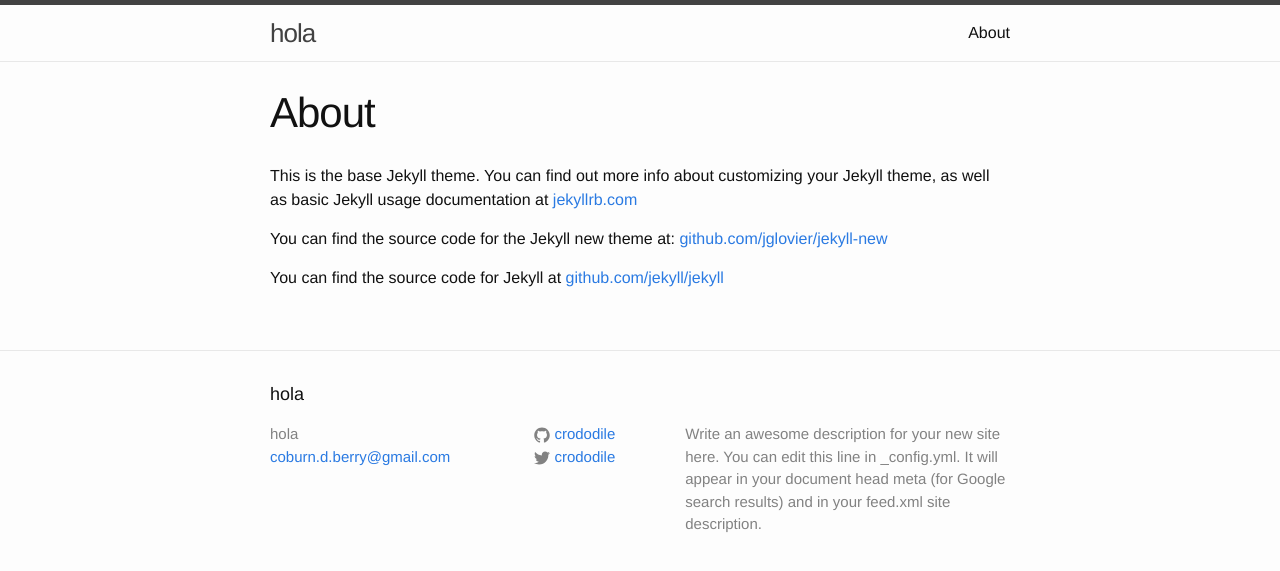
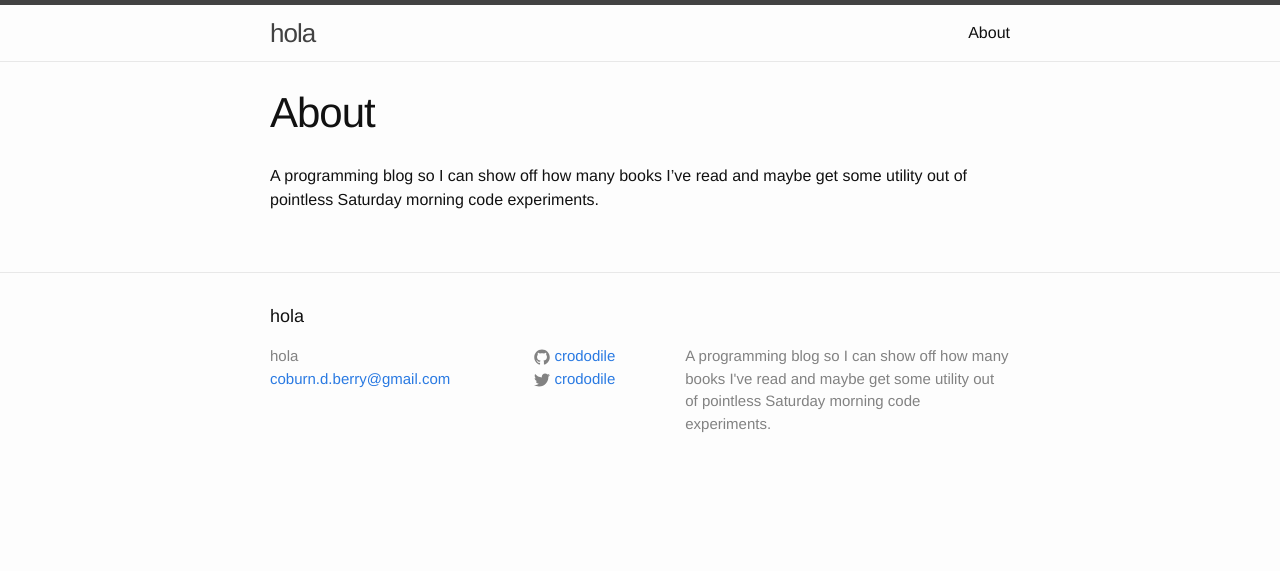
Before and after one commit to crododile/bloog, a Jekyll site: the page built from about.md, in a window 1280 px wide. Shown: the top 571 px of the page. Built offline with Jekyll 4.4.1, drawn with Linux system fonts in a browser that asks for light colours.

Commit message:
updated about

```diff
--- a/_config.yml
+++ b/_config.yml
@@ -2,9 +2,10 @@
 title: hola
 email: coburn.d.berry@gmail.com
 description: > # this means to ignore newlines until "baseurl:"
-  Write an awesome description for your new site here. You can edit this
-  line in _config.yml. It will appear in your document head meta (for
-  Google search results) and in your feed.xml site description.
+ A programming blog so I can show off how many books
+ I've read and maybe get some utility out of pointless
+ Saturday morning code experiments.
+
 baseurl: "" # the subpath of your site, e.g. /blog/
 url: "" # the base hostname & protocol for your site
 twitter_username: crododile
--- a/about.md
+++ b/about.md
@@ -4,8 +4,4 @@ title: About
 permalink: /about/
 ---
 
-This is the base Jekyll theme. You can find out more info about customizing your Jekyll theme, as well as basic Jekyll usage documentation at [jekyllrb.com](http://jekyllrb.com/)
-
-You can find the source code for the Jekyll new theme at: [github.com/jglovier/jekyll-new](https://github.com/jglovier/jekyll-new)
-
-You can find the source code for Jekyll at [github.com/jekyll/jekyll](https://github.com/jekyll/jekyll)
+A programming blog so I can show off how many books I've read and maybe get some utility out of pointless Saturday morning code experiments.
```
